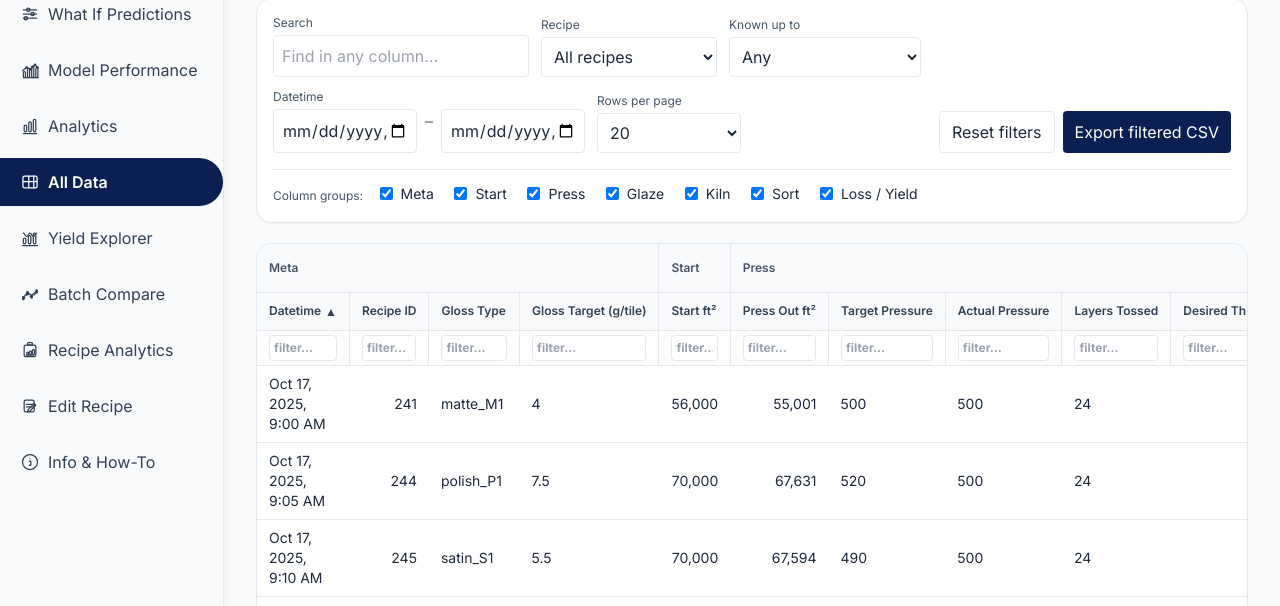
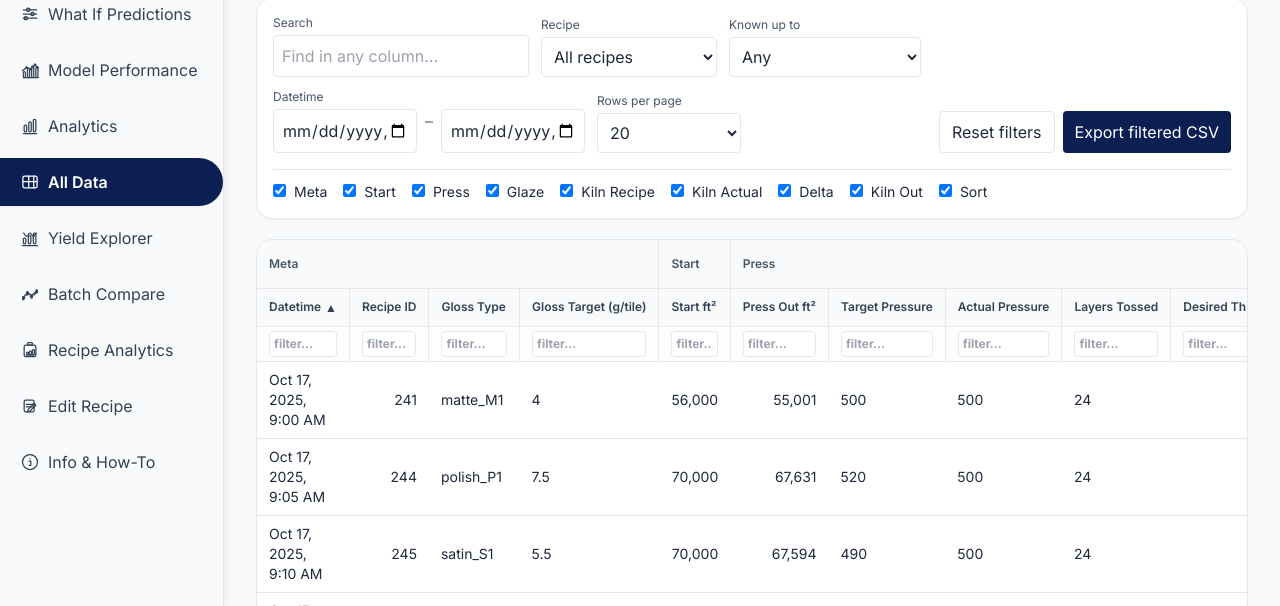
Before and after one commit to PortobelloHackathon/Portobello-Hackathon, a plain HTML site: page tables.html in a window 1280 px wide. Shown: the part 194-800 px from the top of the page. Drawn offline with nearby package versions, Linux system fonts and the light colour scheme.

Commit message:
more bug fixes

```diff
--- a/tables.html
+++ b/tables.html
@@ -5,11 +5,8 @@
   <meta name="viewport" content="width=device-width, initial-scale=1" />
   <title>Tables — Portobello Dashboard</title>
 
-  <!-- Inter font -->
   <link rel="preconnect" href="https://fonts.gstatic.com" crossorigin />
   <link href="https://fonts.googleapis.com/css2?family=Inter:wght@300;400;500;600;700;800&display=swap" rel="stylesheet" />
-
-  <!-- Tailwind CDN -->
   <script src="https://cdn.tailwindcss.com"></script>
   <script>
     tailwind.config = {
@@ -79,9 +76,9 @@
             <div>
               <label class="block text-xs text-slate-600 mb-1">Datetime</label>
               <div class="flex gap-1">
-                <input id="fDatetimeStart" type="datetime-local" class="border rounded p-2 w-36" placeholder="From" />
+                <input id="fDatetimeStart" type="datetime-local" class="border rounded p-2 w-36" />
                 <span class="px-1 text-slate-500">–</span>
-                <input id="fDatetimeEnd" type="datetime-local" class="border rounded p-2 w-36" placeholder="To" />
+                <input id="fDatetimeEnd" type="datetime-local" class="border rounded p-2 w-36" />
               </div>
             </div>
             <div>
@@ -99,29 +96,17 @@
             </div>
           </div>
 
-          <div class="mt-4 border-t pt-3">
-            <span class="text-xs text-slate-600 mr-3">Column groups:</span>
-            <label class="inline-flex items-center mr-4 text-sm">
-              <input type="checkbox" class="groupToggle mr-2" data-group="meta" checked /> Meta
-            </label>
-            <label class="inline-flex items-center mr-4 text-sm">
-              <input type="checkbox" class="groupToggle mr-2" data-group="start" checked /> Start
-            </label>
-            <label class="inline-flex items-center mr-4 text-sm">
-              <input type="checkbox" class="groupToggle mr-2" data-group="press" checked /> Press
-            </label>
-            <label class="inline-flex items-center mr-4 text-sm">
-              <input type="checkbox" class="groupToggle mr-2" data-group="glaze" checked /> Glaze
-            </label>
-            <label class="inline-flex items-center mr-4 text-sm">
-              <input type="checkbox" class="groupToggle mr-2" data-group="kiln" checked /> Kiln
-            </label>
-            <label class="inline-flex items-center mr-4 text-sm">
-              <input type="checkbox" class="groupToggle mr-2" data-group="sort" checked /> Sort
-            </label>
-            <label class="inline-flex items-center mr-4 text-sm">
-              <input type="checkbox" class="groupToggle mr-2" data-group="loss_yield" checked /> Loss / Yield
-            </label>
+          <!-- group toggles -->
+          <div class="mt-4 border-t pt-3 flex flex-wrap gap-x-4 gap-y-1 text-sm">
+            <label><input type="checkbox" class="groupToggle mr-2" data-group="meta" checked>Meta</label>
+            <label><input type="checkbox" class="groupToggle mr-2" data-group="start" checked>Start</label>
+            <label><input type="checkbox" class="groupToggle mr-2" data-group="press" checked>Press</label>
+            <label><input type="checkbox" class="groupToggle mr-2" data-group="glaze" checked>Glaze</label>
+            <label><input type="checkbox" class="groupToggle mr-2" data-group="kiln_recipe" checked>Kiln Recipe</label>
+            <label><input type="checkbox" class="groupToggle mr-2" data-group="kiln_actual" checked>Kiln Actual</label>
+            <label><input type="checkbox" class="groupToggle mr-2" data-group="delta" checked>Delta</label>
+            <label><input type="checkbox" class="groupToggle mr-2" data-group="kiln" checked>Kiln Out</label>
+            <label><input type="checkbox" class="groupToggle mr-2" data-group="sort" checked>Sort</label>
           </div>
         </section>
 
@@ -145,6 +130,7 @@
             </div>
           </div>
         </section>
+
         <p id="warnMissing" class="mt-3 text-sm text-amber-700"></p>
       </div>
     </main>
@@ -152,64 +138,67 @@
 
   <script>
 const COLS = [
-  {
-    group: 'meta', label: 'Meta',
-    cols: [
-      { key: 'datetime', label: 'Datetime', type: 'string', width: 'w-[180px]' },
-      { key: 'recipe_id', label: 'Recipe ID', type: 'number', width: 'w-[90px]' },
-      { key: 'gloss_type', label: 'Gloss Type', type: 'string', width: 'w-[130px]' },
-      { key: 'gloss_amount_target_g_per_tile', label: 'Gloss Target (g/tile)', type: 'number', width: 'w-[160px]' },
-    ]
-  },
-  { group: 'start', label: 'Start', cols: [{ key: 'vol_start', label: 'Start ft²', type: 'number', width: 'w-[120px]' }] },
+  { group: 'meta', label: 'Meta', cols: [
+      { key: 'datetime', label: 'Datetime' },
+      { key: 'recipe_id', label: 'Recipe ID' },
+      { key: 'gloss_type', label: 'Gloss Type' },
+      { key: 'gloss_amount_target_g_per_tile', label: 'Gloss Target (g/tile)' },
+    ]},
+  { group: 'start', label: 'Start', cols: [{ key: 'vol_start', label: 'Start ft²' }]},
   { group: 'press', label: 'Press', cols: [
-      { key: 'vol_press_out', label: 'Press Out ft²', type: 'number', width: 'w-[140px]' },
-      { key: 'target_pressure', label: 'Target Pressure', type: 'number', width: 'w-[130px]' },
-      { key: 'actual_pressure', label: 'Actual Pressure', type: 'number', width: 'w-[130px]' },
-      { key: 'layers_tossed', label: 'Layers Tossed', type: 'number', width: 'w-[120px]' },
-      { key: 'desired_thickness', label: 'Desired Thickness (mm)', type: 'number', width: 'w-[160px]' },
-    ]
-  },
-  { group: 'glaze', label: 'Glaze', cols: [{ key: 'vol_glaze_out', label: 'Glaze Out ft²', type: 'number', width: 'w-[140px]' }] },
+      { key: 'vol_press_out', label: 'Press Out ft²' },
+      { key: 'target_pressure', label: 'Target Pressure' },
+      { key: 'actual_pressure', label: 'Actual Pressure' },
+      { key: 'layers_tossed', label: 'Layers Tossed' },
+      { key: 'desired_thickness', label: 'Desired Thickness (mm)' },
+    ]},
+  { group: 'glaze', label: 'Glaze', cols: [{ key: 'vol_glaze_out', label: 'Glaze Out ft²' }]},
   { group: 'kiln_recipe', label: 'Recipe / Targets', cols: [
-      { key: 'recipe_air_cooling', label: 'Recipe Air Cooling', type: 'number' },
-      { key: 'recipe_moisture', label: 'Recipe Moisture', type: 'number' },
-      { key: 'recipe_air_flow', label: 'Recipe Air Flow', type: 'number' },
-      { key: 'recipe_max_temp', label: 'Recipe Max Temp (°C)', type: 'number' },
-      { key: 'recipe_humidity', label: 'Recipe Humidity %', type: 'number' },
-    ]
-  },
+      { key: 'recipe_air_cooling', label: 'Recipe Air Cooling' },
+      { key: 'recipe_moisture', label: 'Recipe Moisture' },
+      { key: 'recipe_air_flow', label: 'Recipe Air Flow' },
+      { key: 'recipe_max_temp', label: 'Recipe Max Temp (°C)' },
+      { key: 'recipe_humidity', label: 'Recipe Humidity %' },
+    ]},
   { group: 'kiln_actual', label: 'Kiln Actuals', cols: [
-      { key: 'kiln_air_cooling', label: 'Kiln Air Cooling', type: 'number' },
-      { key: 'kiln_moisture', label: 'Kiln Moisture', type: 'number' },
-      { key: 'kiln_air_flow', label: 'Kiln Air Flow', type: 'number' },
-      { key: 'kiln_max_temp', label: 'Kiln Max Temp (°C)', type: 'number' },
-      { key: 'kiln_humidity', label: 'Kiln Humidity %', type: 'number' },
-    ]
-  },
+      { key: 'kiln_air_cooling', label: 'Kiln Air Cooling' },
+      { key: 'kiln_moisture', label: 'Kiln Moisture' },
+      { key: 'kiln_air_flow', label: 'Kiln Air Flow' },
+      { key: 'kiln_max_temp', label: 'Kiln Max Temp (°C)' },
+      { key: 'kiln_humidity', label: 'Kiln Humidity %' },
+    ]},
   { group: 'delta', label: 'Delta vs Recipe', cols: [
-      { key: 'delta_air_cooling', label: 'Δ Air Cooling', type: 'number' },
-      { key: 'delta_moisture', label: 'Δ Moisture', type: 'number' },
-      { key: 'delta_air_flow', label: 'Δ Air Flow', type: 'number' },
-      { key: 'delta_max_temp', label: 'Δ Max Temp (°C)', type: 'number' },
-      { key: 'delta_humidity', label: 'Δ Humidity %', type: 'number' },
-    ]
-  },
-  { group: 'kiln', label: 'Kiln Output', cols: [{ key: 'vol_kiln_out', label: 'Kiln Out ft²', type: 'number' }] },
-  { group: 'sort', label: 'Sort', cols: [{ key: 'vol_sort_out', label: 'Sort Out ft²', type: 'number' }] },
+      { key: 'delta_air_cooling', label: 'Δ Air Cooling' },
+      { key: 'delta_moisture', label: 'Δ Moisture' },
+      { key: 'delta_air_flow', label: 'Δ Air Flow' },
+      { key: 'delta_max_temp', label: 'Δ Max Temp (°C)' },
+      { key: 'delta_humidity', label: 'Δ Humidity %' },
+    ]},
+  { group: 'kiln', label: 'Kiln Output', cols: [{ key: 'vol_kiln_out', label: 'Kiln Out ft²' }]},
+  { group: 'sort', label: 'Sort', cols: [{ key: 'vol_sort_out', label: 'Sort Out ft²' }]},
   { group: 'loss_yield', label: 'Loss / Yield', cols: [
-      { key: 'loss_press', label: 'Loss Press %', type: 'number' },
-      { key: 'loss_glaze', label: 'Loss Glaze %', type: 'number' },
-      { key: 'loss_kiln', label: 'Loss Kiln %', type: 'number' },
-      { key: 'loss_sort', label: 'Loss Sort %', type: 'number' },
-      { key: 'yield_total', label: 'Yield Total %', type: 'number' },
-      { key: 'yield_total_target', label: 'Yield Target %', type: 'number' },
-    ]
-  },
+      { key: 'loss_press', label: 'Loss Press %' },
+      { key: 'loss_glaze', label: 'Loss Glaze %' },
+      { key: 'loss_kiln', label: 'Loss Kiln %' },
+      { key: 'loss_sort', label: 'Loss Sort %' },
+      { key: 'yield_total', label: 'Yield Total %' },
+      { key: 'yield_total_target', label: 'Yield Target %' },
+    ]},
 ];
 
     // visible group state
-    const groupVisible = { meta:true, start:true, press:true, glaze:true, kiln:true, sort:true };
+const groupVisible = {
+  meta:true,
+  start:true,
+  press:true,
+  glaze:true,
+  kiln_recipe:true,
+  kiln_actual:true,
+  delta:true,
+  kiln:true,
+  sort:true,
+  loss_yield:false
+};
 
     // ---------------- Utilities ----------------
     const $ = (id) => document.getElementById(id);
```
Also changed, not shown: loss_predictions.html (+5 -17 lines).
